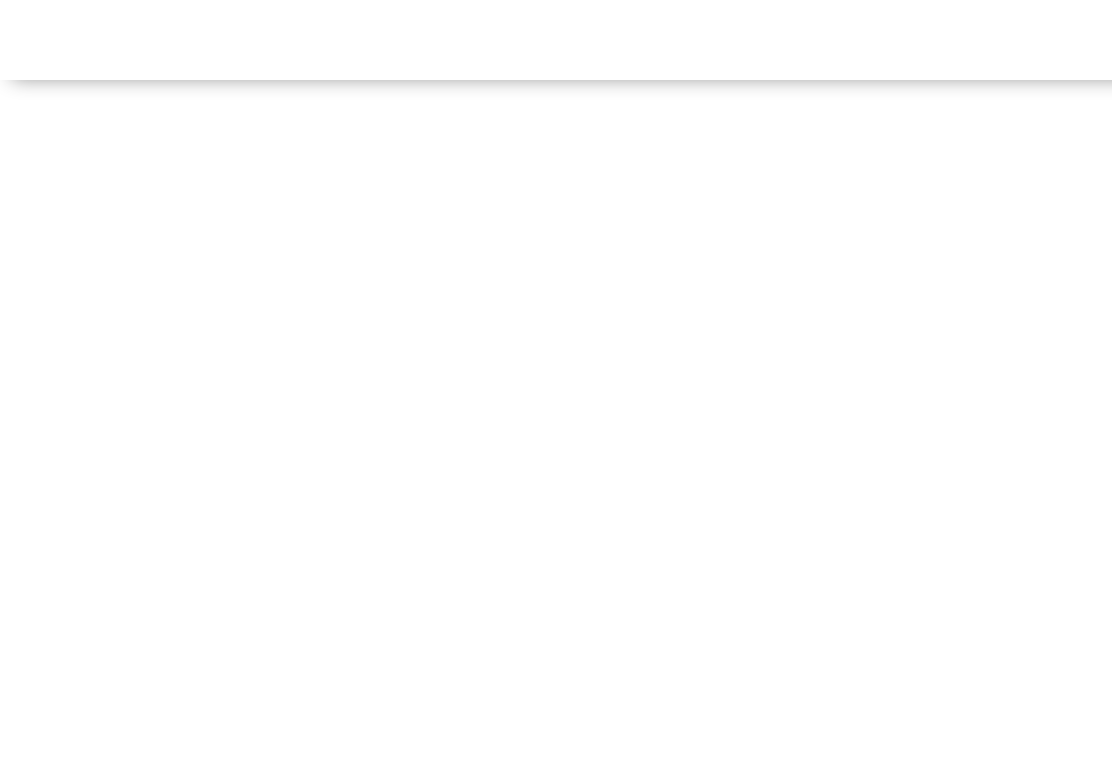
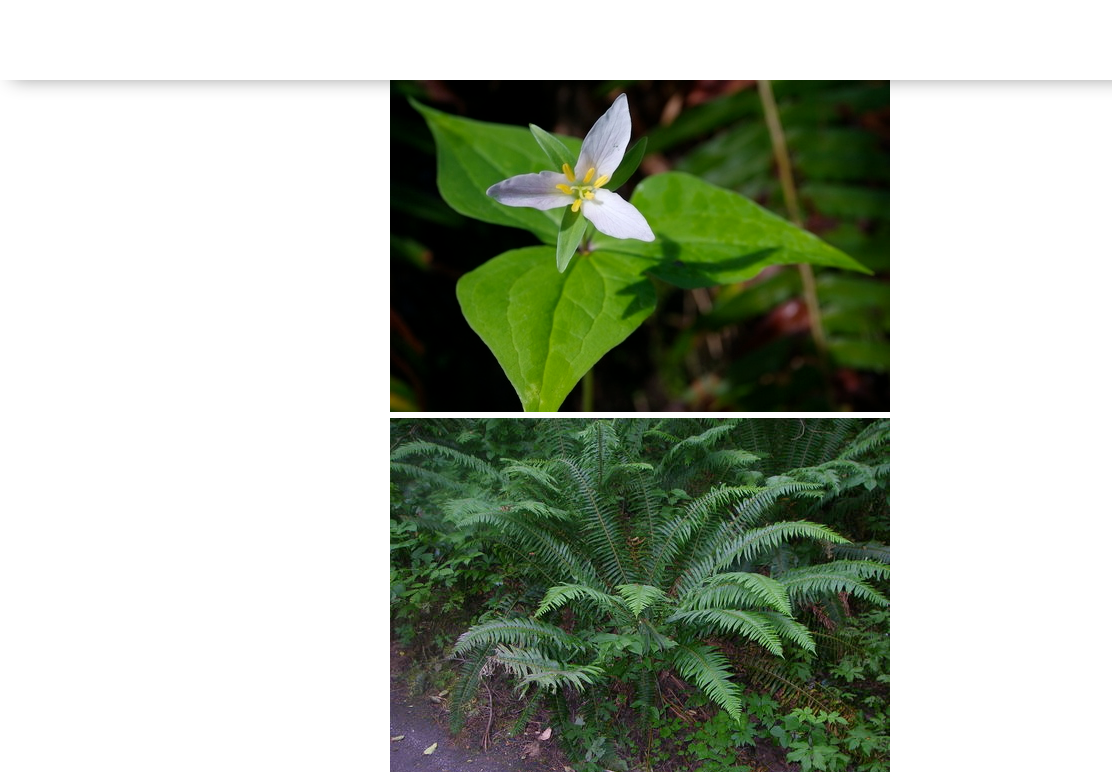
Before and after one commit to Colter-Garrison/import-and-display-a-list-practice, a plain HTML site: page index.html in a window 1280 px wide. Shown: the top 772 px of the page, 0-1112 px from the left. Drawn offline with Linux system fonts and the light colour scheme.

Commit message:
rendering working

```diff
--- a/app.js
+++ b/app.js
@@ -1,9 +1,10 @@
 // import functions and grab DOM elements
 import { plants } from './plants-data.js';
+import { renderPlants } from './utils.js';
 // let state
-const plantEl = document.getElementById('plants');
+const plantListEl = document.getElementById('plants');
 // set event listeners
 for (let plant of plants) {
     const plantDiv = renderPlants(plant);
-    plantEl.append(plantDiv);
+    plantListEl.append(plantDiv);
 }
--- a/plants-data.js
+++ b/plants-data.js
@@ -7,6 +7,7 @@ export const plants = [
         order: 'Liliales',
         family: 'Melanthiaceae',
         genus: 'Trillium',
+        found: ['Oregon', 'California', 'Montana'],
     },
     {
         image: './assets/western-sword-fern.png',
@@ -16,6 +17,7 @@ export const plants = [
         order: 'Polypodiales',
         family: 'Dryopteridaceae',
         genus: 'Polystichum',
+        found: ['Washington', 'Oregon', 'California'],
     },
     {
         image: './assets/salal.png',
@@ -25,5 +27,6 @@ export const plants = [
         order: 'Ericales',
         family: 'Ericaceae',
         genus: 'Gaultheria',
+        found: ['Alaska', 'Washington', 'Oregon'],
     },
 ];
--- /dev/null
+++ b/utils.js
@@ -0,0 +1,10 @@
+export function renderPlants(plantEl) {
+    const div = document.createElement('div');
+    div.classList.add('plant');
+
+    const img = document.createElement('img');
+    img.src = plantEl.image;
+
+    div.append(img);
+    return div;
+}
```
Also changed, not shown: index.html (+3 -1 lines), test/example.test.js (+3 -2 lines).
